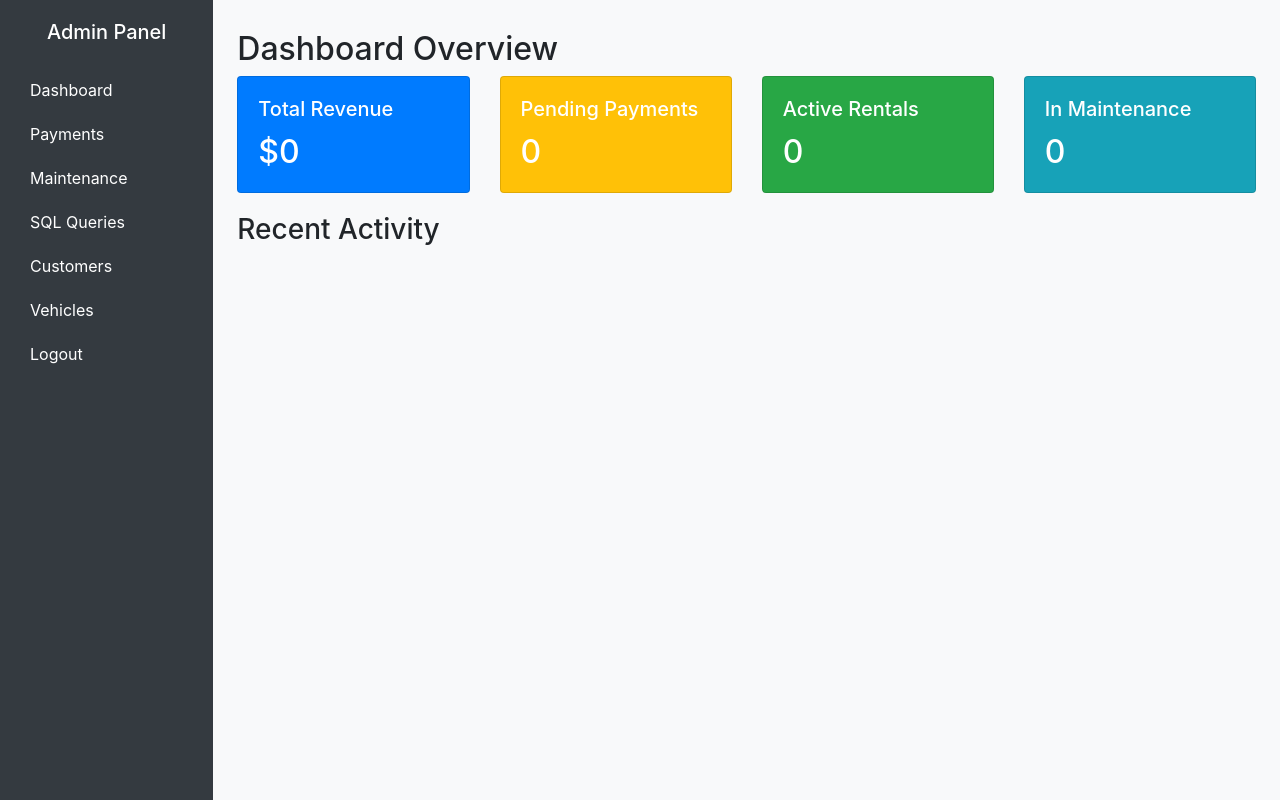
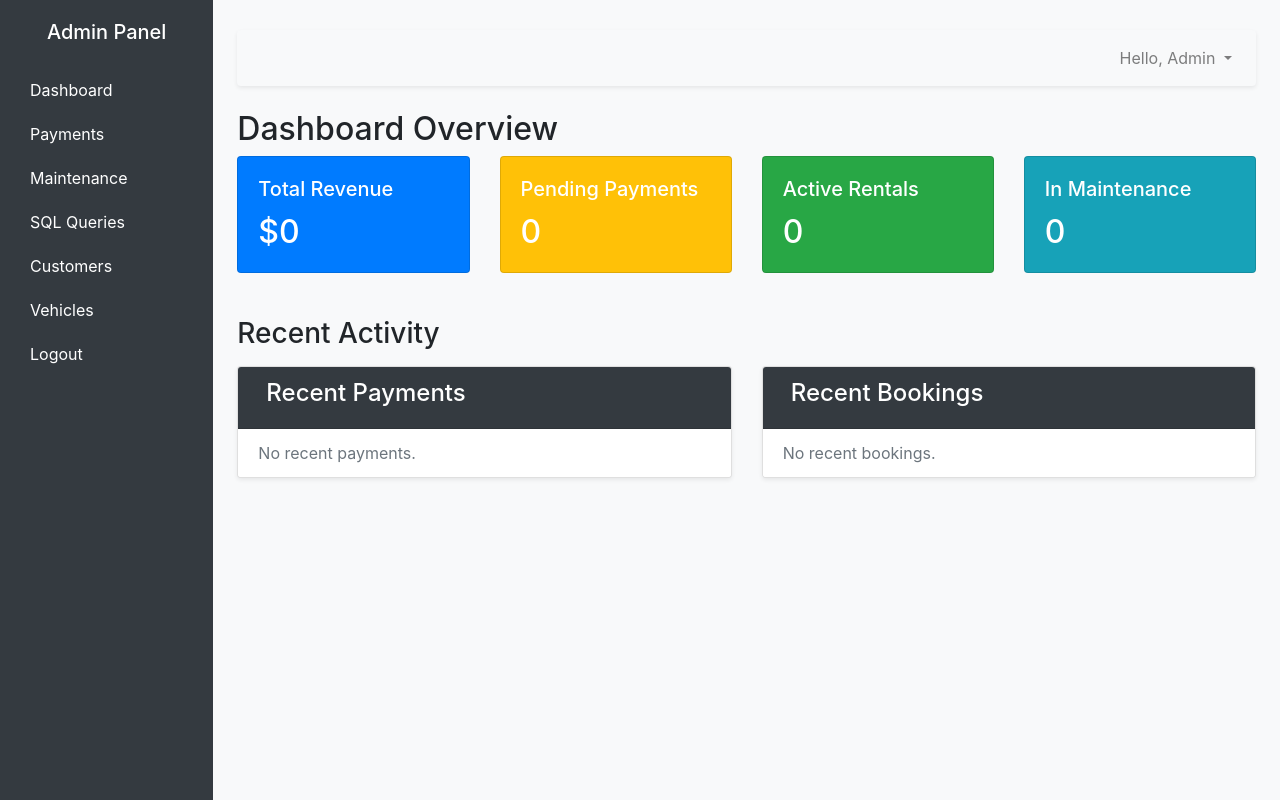
Before and after one commit to AADi2oo6/Vehicle-Rental-using-django, a Django app: page /admin_new/ in a window 1280 px wide. Run offline with Django 5.2, Linux system fonts and the light colour scheme; the visitor is signed in with stand-in values (Sample User, id 1); data that the repository does not hold is empty; some libraries are stand-ins or nearby versions.

Commit message:
Dashboard page fixed

```diff
--- a/Vehicle_Rental_System/rental/models.py
+++ b/Vehicle_Rental_System/rental/models.py
@@ -103,9 +103,10 @@ class Payment(models.Model):
     payment_type = models.CharField(max_length=20, choices=PAYMENT_TYPES)
     transaction_id = models.CharField(max_length=50, unique=True, blank=True, null=True)
     payment_status = models.CharField(max_length=20, choices=PAYMENT_STATUS, default='Completed')
+    processed_by = models.CharField(max_length=50, default='System', blank=True, null=True)
     reference_number = models.CharField(max_length=50, blank=True, null=True)
     notes = models.TextField(blank=True, null=True)
-    processed_by = models.CharField(max_length=50, default='System')
+
 
     def __str__(self):
         return f"Payment {self.id}"
--- a/Vehicle_Rental_System/rental/urls.py
+++ b/Vehicle_Rental_System/rental/urls.py
@@ -21,4 +21,5 @@ urlpatterns = [
     path("admin_new/payments/delete/<int:payment_id>/", views.payment_delete_view, name="payment_delete"),
 
     path("admin_new/api/data/", views.get_dashboard_data, name="get_dashboard_data"),
+     path("admin_new/change-password/", views.change_password_view, name="change_password"),
 ]
--- a/Vehicle_Rental_System/rental/views.py
+++ b/Vehicle_Rental_System/rental/views.py
@@ -5,11 +5,15 @@ from django.db.models import Q, Sum, F
 from django.db.models.functions import TruncMonth, TruncDay
 from django.core.cache import cache
 from django.contrib.auth.hashers import make_password, check_password
+from django.contrib.auth.forms import PasswordChangeForm
+from django.contrib.auth import update_session_auth_hash
 from django.utils.dateparse import parse_datetime
 from datetime import date, timedelta
 from .models import Vehicle, Customer, FeedbackReview, RentalBooking, Payment, MaintenanceRecord
 from django.http import JsonResponse
 from django.db.models import Sum
+from .forms import PaymentForm  # Import the new form
+from .models import Payment
 
 @login_required
 def get_dashboard_data(request):
@@ -127,15 +131,23 @@ def admin_dashboard_view(request):
     if not request.user.is_superuser:
         messages.error(request, "You do not have permission to view this page.")
         return redirect('home')
+
     total_revenue = Payment.objects.filter(payment_status='Completed').aggregate(total=Sum('amount'))['total'] or 0
     pending_payments_count = Payment.objects.filter(payment_status='Pending').count()
     active_rentals_count = RentalBooking.objects.filter(booking_status='Active').count()
     maintenance_vehicles_count = Vehicle.objects.filter(status='Maintenance').count()
+
+    # Fetch recent activities
+    recent_payments = Payment.objects.select_related('customer').order_by('-payment_date')[:5]
+    recent_bookings = RentalBooking.objects.select_related('customer').order_by('-booking_date')[:5]
+
     context = {
         'total_revenue': total_revenue,
         'pending_payments_count': pending_payments_count,
         'active_rentals_count': active_rentals_count,
         'maintenance_vehicles_count': maintenance_vehicles_count,
+        'recent_payments': recent_payments,
+        'recent_bookings': recent_bookings,
     }
     return render(request, "admin/dashboard.html", context)
 
@@ -241,7 +253,6 @@ def payments_management_view(request):
     }
     return render(request, "admin/payments.html", context)
 
-@login_required
 def payment_form_view(request, payment_id=None):
     if not request.user.is_superuser:
         messages.error(request, "You do not have permission to view this page.")
@@ -252,45 +263,15 @@ def payment_form_view(request, payment_id=None):
         payment = get_object_or_404(Payment, id=payment_id)
 
     if request.method == 'POST':
-        # Get data from the POST request
-        booking_id = request.POST.get('booking')
-        customer_id = request.POST.get('customer')
-        amount = request.POST.get('amount')
-        payment_method = request.POST.get('payment_method')
-        payment_status = request.POST.get('payment_status')
+        form = PaymentForm(request.POST, instance=payment)
+        if form.is_valid():
+            form.save()
+            messages.success(request, "Payment saved successfully.")
+            return redirect('payments_management')
+    else:
+        form = PaymentForm(instance=payment)
 
-        try:
-            # Retrieve the related objects from the database
-            booking = get_object_or_404(RentalBooking, id=booking_id)
-            customer = get_object_or_404(Customer, id=customer_id)
-
-            if payment_id:
-                # Update existing payment instance
-                payment.booking = booking
-                payment.customer = customer
-                payment.amount = amount
-                payment.payment_method = payment_method
-                payment.payment_status = payment_status
-                payment.save()
-                messages.success(request, "Payment updated successfully.")
-            else:
-                # Create a new Payment instance
-                Payment.objects.create(
-                    booking=booking,
-                    customer=customer,
-                    amount=amount,
-                    payment_method=payment_method,
-                    payment_status=payment_status,
-                )
-                messages.success(request, "New payment added successfully.")
-
-            return redirect('payments_management')
-
-        except (RentalBooking.DoesNotExist, Customer.DoesNotExist):
-            messages.error(request, "One or more provided IDs (Booking or Customer) do not exist. Please check your input.")
-            return redirect(request.path) # Stay on the same page with an error message
-
-    context = {'payment': payment}
+    context = {'form': form}
     return render(request, "admin/payment_form.html", context)
 
 @login_required
@@ -304,3 +285,26 @@ def payment_delete_view(request, payment_id):
         messages.success(request, f"Payment ID {payment.id} deleted successfully.")
     return redirect('payments_management')
     pass
+
+def change_password_view(request):
+    """
+    Allows a logged-in admin to change their password.
+    """
+    if not request.user.is_superuser:
+        messages.error(request, "You do not have permission to change passwords.")
+        return redirect('admin_dashboard')
+
+    if request.method == 'POST':
+        form = PasswordChangeForm(user=request.user, data=request.POST)
+        if form.is_valid():
+            user = form.save()
+            update_session_auth_hash(request, user)  # Prevents the user from being logged out
+            messages.success(request, 'Your password was successfully updated!')
+            return redirect('admin_dashboard')
+        else:
+            messages.error(request, 'Please correct the error below.')
+    else:
+        form = PasswordChangeForm(user=request.user)
+
+    context = {'form': form}
+    return render(request, 'admin/change_password.html', context)
--- a/Vehicle_Rental_System/template/admin/bases.html
+++ b/Vehicle_Rental_System/template/admin/bases.html
@@ -35,6 +35,10 @@
         .card {
             margin-bottom: 20px;
         }
+        /* Add a style for the top navbar to ensure it doesn't overlap */
+        .navbar {
+            padding: 0.5rem 1rem;
+        }
     </style>
 </head>
 <body>
@@ -54,7 +58,25 @@
                     </ul>
                 </div>
             </nav>
+
             <main role="main" class="col-md-10 ml-sm-auto px-4 main-content">
+                <nav class="navbar navbar-expand-lg navbar-light bg-light mb-4 rounded shadow-sm">
+                    <div class="collapse navbar-collapse justify-content-end" id="navbarNavDropdown">
+                        <ul class="navbar-nav">
+                            <li class="nav-item dropdown">
+                                <a class="nav-link dropdown-toggle" href="#" id="navbarDropdownMenuLink" role="button" data-toggle="dropdown" aria-haspopup="true" aria-expanded="false">
+                                    Hello, Admin
+                                </a>
+                                <div class="dropdown-menu dropdown-menu-right" aria-labelledby="navbarDropdownMenuLink">
+                                    <a class="dropdown-item" href="{% url 'change_password' %}">Change Password</a>
+                                    <div class="dropdown-divider"></div>
+                                    <a class="dropdown-item" href="{% url 'logout' %}">Logout</a>
+                                </div>
+                            </li>
+                        </ul>
+                    </div>
+                </nav>
+
                 {% block content %}
                 {% endblock %}
             </main>
--- a/Vehicle_Rental_System/template/admin/dashboard.html
+++ b/Vehicle_Rental_System/template/admin/dashboard.html
@@ -7,7 +7,7 @@
             <div class="card text-white bg-primary">
                 <div class="card-body">
                     <h5 class="card-title">Total Revenue</h5>
-                    <p class="card-text h2" id="total-revenue">${{ total_revenue }}</p>
+                    <p class="card-text h2">${{ total_revenue }}</p>
                 </div>
             </div>
         </div>
@@ -15,7 +15,7 @@
             <div class="card text-white bg-warning">
                 <div class="card-body">
                     <h5 class="card-title">Pending Payments</h5>
-                    <p class="card-text h2" id="pending-payments">{{ pending_payments_count }}</p>
+                    <p class="card-text h2">{{ pending_payments_count }}</p>
                 </div>
             </div>
         </div>
@@ -23,7 +23,7 @@
             <div class="card text-white bg-success">
                 <div class="card-body">
                     <h5 class="card-title">Active Rentals</h5>
-                    <p class="card-text h2" id="active-rentals">{{ active_rentals_count }}</p>
+                    <p class="card-text h2">{{ active_rentals_count }}</p>
                 </div>
             </div>
         </div>
@@ -31,36 +31,55 @@
             <div class="card text-white bg-info">
                 <div class="card-body">
                     <h5 class="card-title">In Maintenance</h5>
-                    <p class="card-text h2" id="in-maintenance">{{ maintenance_vehicles_count }}</p>
+                    <p class="card-text h2">{{ maintenance_vehicles_count }}</p>
                 </div>
             </div>
         </div>
     </div>
 
-    <div class="row">
+    <div class="row mt-4">
         <div class="col-md-12">
             <h3>Recent Activity</h3>
+            <div class="row mt-3">
+                <div class="col-md-6">
+                    <div class="card shadow-sm">
+                        <div class="card-header bg-dark text-white">
+                            <h4><i class="fas fa-money-bill-wave mr-2"></i> Recent Payments</h4>
+                        </div>
+                        <div class="list-group list-group-flush">
+                            {% for payment in recent_payments %}
+                                <li class="list-group-item d-flex justify-content-between align-items-center">
+                                    <span>
+                                        <i class="fas fa-arrow-circle-right text-success mr-2"></i>
+                                        Payment of <strong>${{ payment.amount }}</strong> from <strong>{{ payment.customer.first_name }}</strong> on {{ payment.payment_date|date:"F d, Y" }}
+                                    </span>
+                                </li>
+                            {% empty %}
+                                <li class="list-group-item text-muted">No recent payments.</li>
+                            {% endfor %}
+                        </div>
+                    </div>
+                </div>
+                <div class="col-md-6">
+                    <div class="card shadow-sm">
+                        <div class="card-header bg-dark text-white">
+                            <h4><i class="fas fa-car mr-2"></i> Recent Bookings</h4>
+                        </div>
+                        <div class="list-group list-group-flush">
+                            {% for booking in recent_bookings %}
+                                <li class="list-group-item d-flex justify-content-between align-items-center">
+                                    <span>
+                                        <i class="fas fa-arrow-circle-right text-info mr-2"></i>
+                                        Booking by <strong>{{ booking.customer.first_name }}</strong> for vehicle <strong>{{ booking.vehicle.vehicle_number }}</strong> on {{ booking.booking_date|date:"F d, Y" }}
+                                    </span>
+                                </li>
+                            {% empty %}
+                                <li class="list-group-item text-muted">No recent bookings.</li>
+                            {% endfor %}
+                        </div>
+                    </div>
+                </div>
             </div>
+        </div>
     </div>
 {% endblock %}
-
-{% block extra_js %}
-<script>
-    function updateDashboard() {
-        fetch("{% url 'get_dashboard_data' %}")
-            .then(response => response.json())
-            .then(data => {
-                document.getElementById('total-revenue').innerText = `$${data.total_revenue.toFixed(2)}`;
-                document.getElementById('pending-payments').innerText = data.pending_payments_count;
-                document.getElementById('active-rentals').innerText = data.active_rentals_count;
-                document.getElementById('in-maintenance').innerText = data.maintenance_vehicles_count;
-            });
-    }
-
-    // Call the function once when the page loads
-    updateDashboard();
-
-    // Then, update the dashboard every 5 seconds
-    setInterval(updateDashboard, 5000);
-</script>
-{% endblock %}
```
Also changed, not shown: Vehicle_Rental_System/rental/forms.py (added, +7 -0 lines), Vehicle_Rental_System/template/admin/change_password.html (added, +18 -0 lines), Vehicle_Rental_System/template/admin/payment_form.html (+78 -26 lines), Vehicle_Rental_System/rental/migrations/0007_alter_customer_password.py (added), Vehicle_Rental_System/rental/migrations/0008_alter_customer_password.py (added), Vehicle_Rental_System/rental/migrations/0009_alter_customer_password.py (added).
